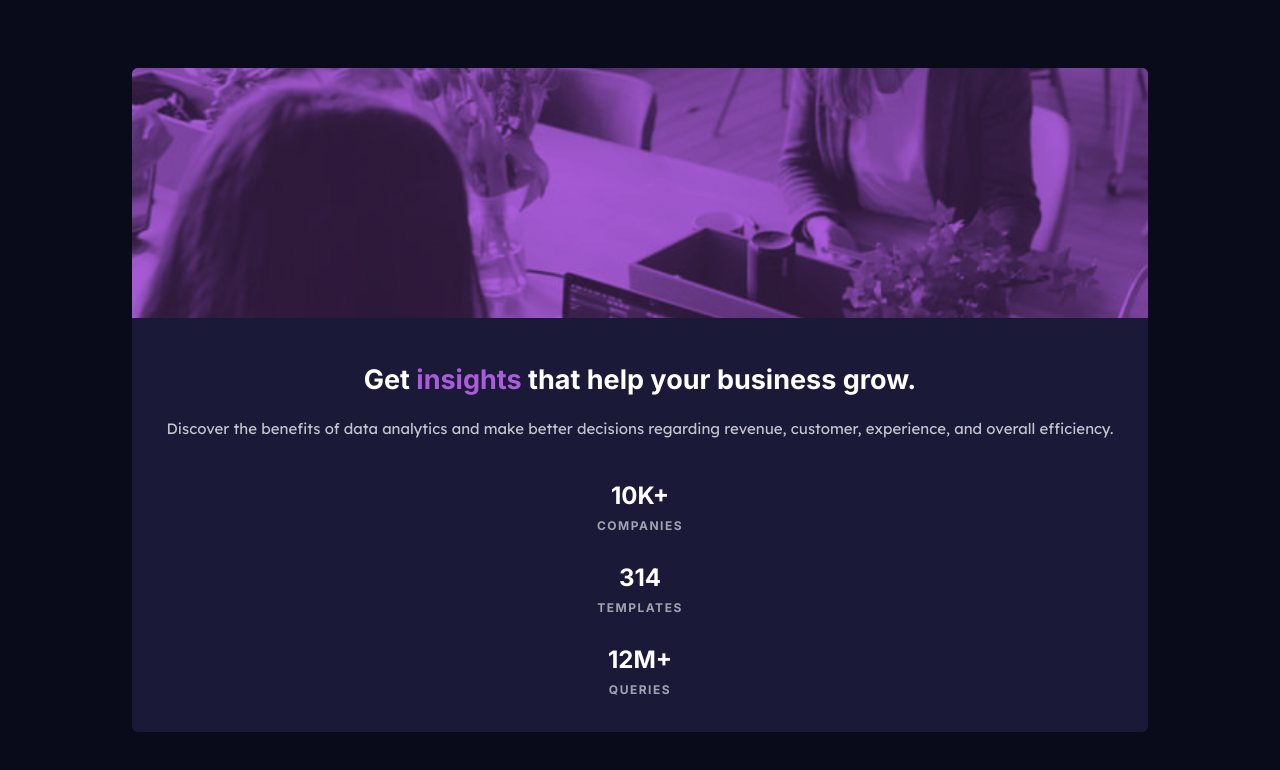
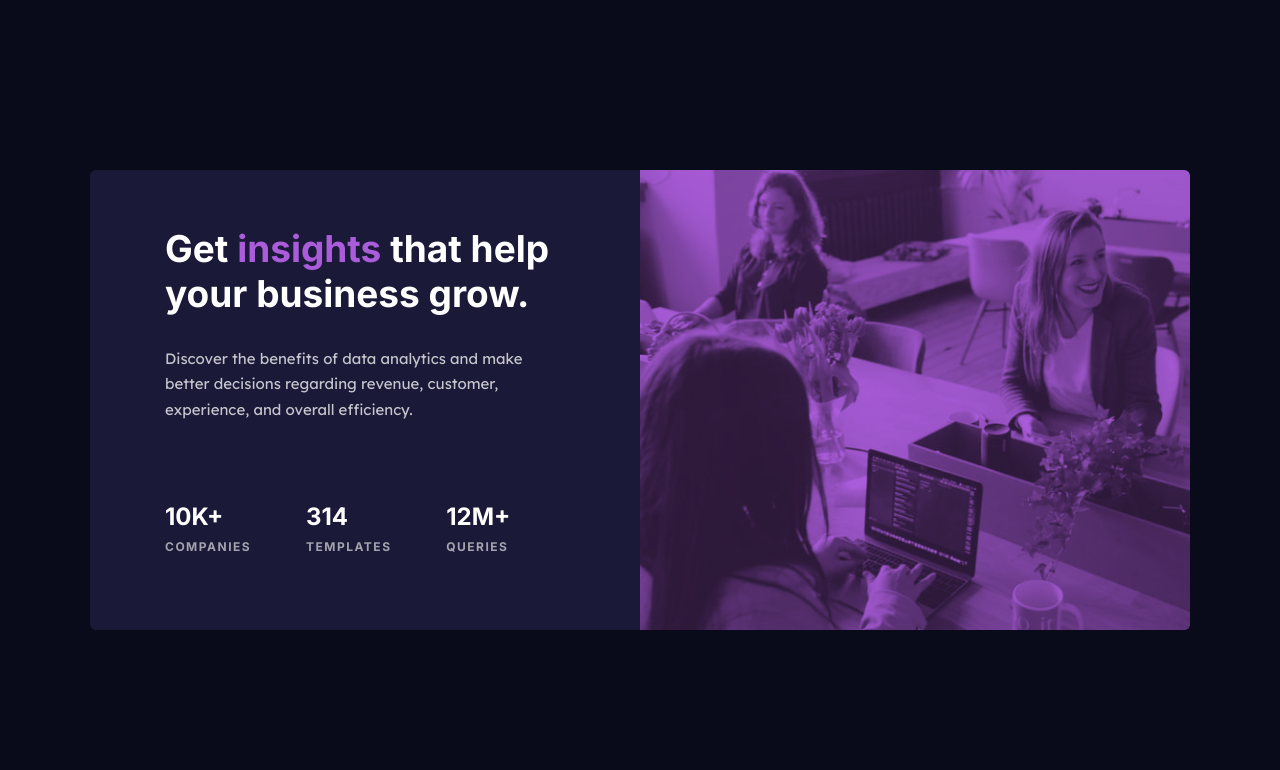
Before and after one commit to AhmedElaguab/stats-preview-card-component, a Next.js app: page / in a window 1280 px wide. Shown: the top 770 px of the page. Built offline with nearby package versions, Linux system fonts and the light colour scheme.

Commit message:
add desktop version

```diff
--- a/components/Card/Card.module.css
+++ b/components/Card/Card.module.css
@@ -80,3 +80,51 @@
   text-transform: uppercase;
   margin-top: 8px;
 }
+
+/* desktop styles */
+@media screen and (min-width: 1200px) {
+  .card {
+    flex-direction: row;
+    max-width: 1100px;
+    height: 460px;
+    align-items: stretch;
+  }
+
+  .card_header {
+    order: 2;
+    width: 50%;
+    height: 100%;
+  }
+
+  .card_body {
+    order: 1;
+    width: 50%;
+    display: flex;
+    flex-direction: column;
+    justify-content: center;
+    padding: 75px;
+  }
+
+  .card_title {
+    text-align: left;
+    font-size: 37px;
+  }
+
+  .card_para {
+    text-align: left;
+    margin-top: 30px;
+  }
+
+  .card_stats {
+    display: flex;
+    justify-content: flex-start;
+    padding-top: 80px;
+  }
+
+  .card_stats_item {
+    display: flex;
+    flex-direction: column;
+    align-items: flex-start;
+    flex-grow: 1;
+  }
+}
```
